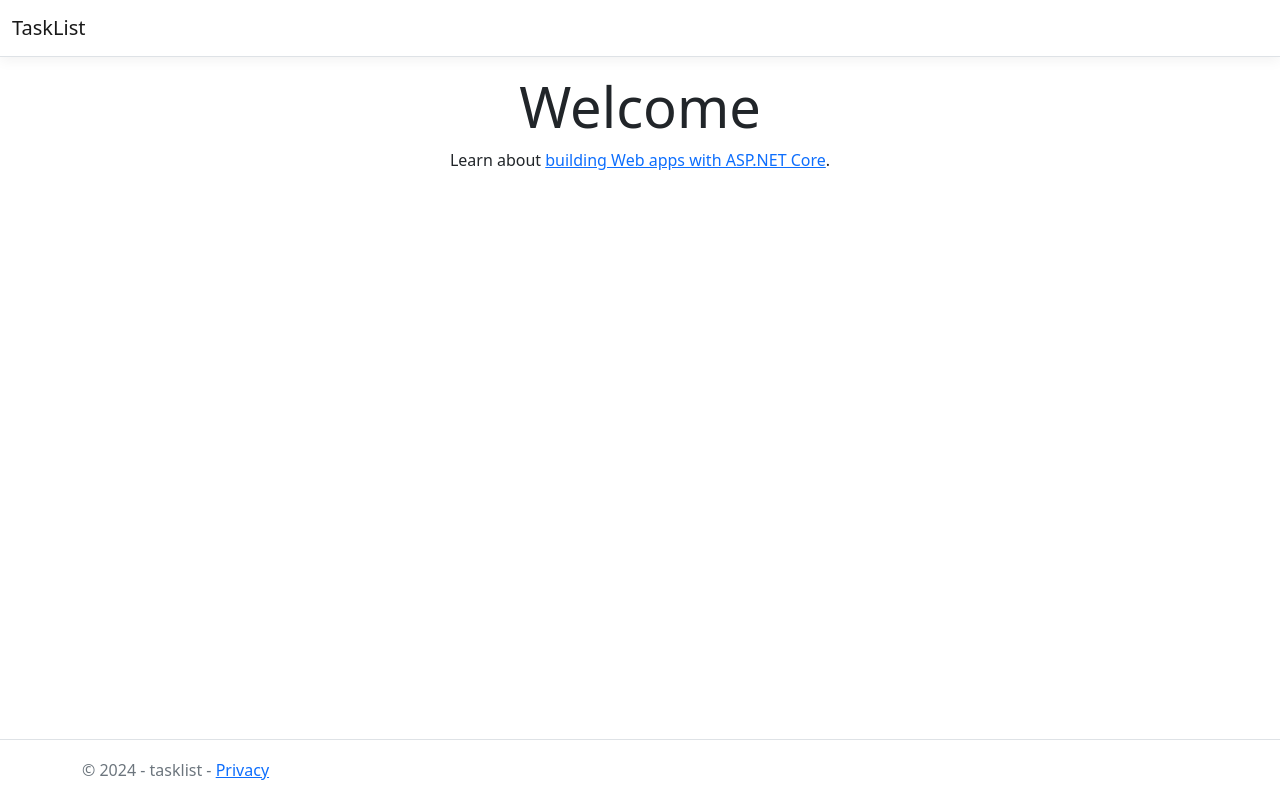
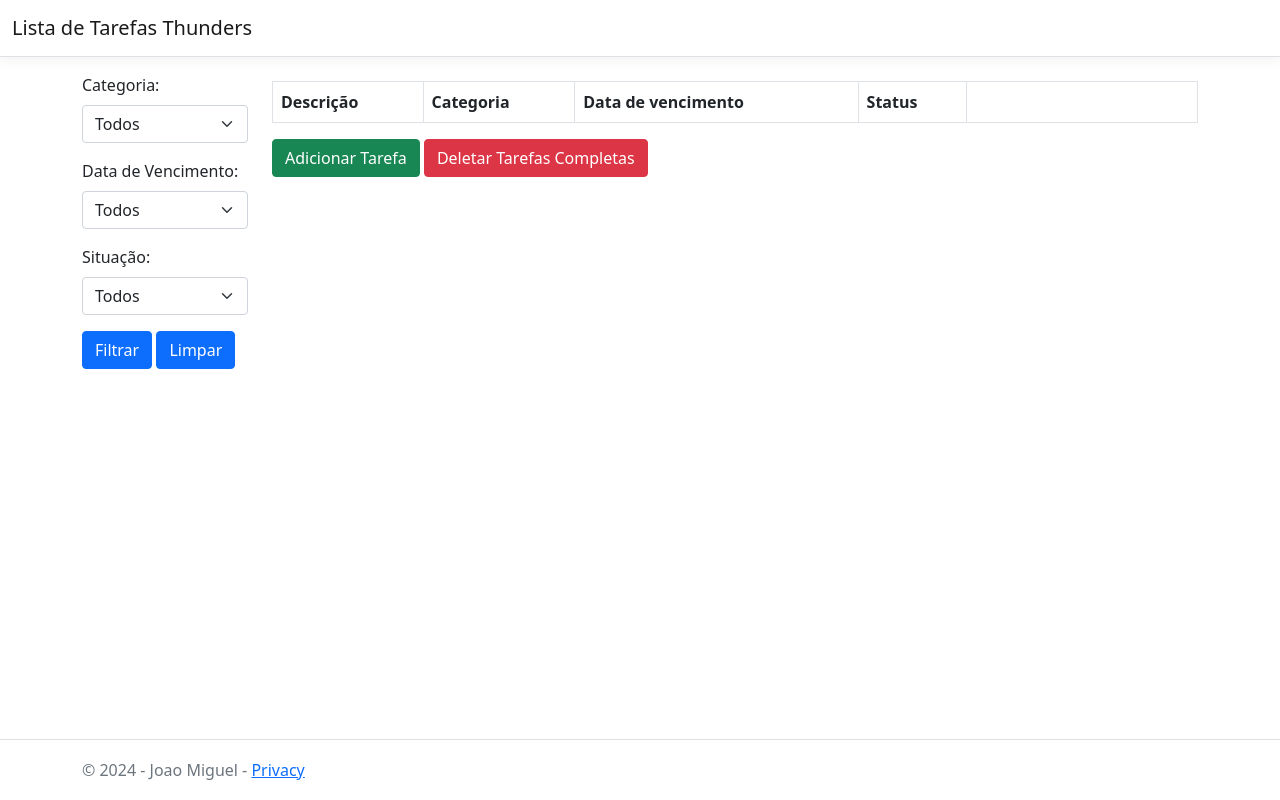
Before and after one commit to jmiguellsantos/tasklist, an ASP.NET Core app: page / in a window 1280 px wide. Run offline with ASP.NET Core 8, Linux system fonts and the light colour scheme; data comes from the database, SQL or seed files in the repository; lists and menus that the app fills with data are empty; style sheets or scripts are compiled from the project's sources.

Commit message:
Configuração de endpoints e suas respectivas chamadas, com desenvolvimento da tela de adicionar tarefas + apresentação de tabela de resultados

```diff
--- a/tasklist/Controllers/HomeController.cs
+++ b/tasklist/Controllers/HomeController.cs
@@ -61,5 +61,76 @@ namespace tasklist.Controllers
 
             return View(tarefas);
         }
+
+
+        public IActionResult Adicionar()
+        {
+            ViewBag.Categorias = _context.Categorias.ToList();
+            ViewBag.Status = _context.Statuses.ToList();
+
+            var tarefa = new Tarefa { StatusId = "aberto" };
+
+            return View(tarefa);
+        }
+
+        [HttpPost]
+        public IActionResult Filtrar(string[] filtro)
+        {
+            string id = string.Join('-', filtro);
+            return RedirectToAction("Index", new { ID = id });
+        }
+
+        [HttpPost]
+        public IActionResult MarcarCompleto([FromRoute] string id, Tarefa tarefaSelecionada)
+        {
+
+            tarefaSelecionada = _context.Tarefas.Find(tarefaSelecionada.Id);
+
+            if (tarefaSelecionada != null)
+            {
+                tarefaSelecionada.StatusId = "completo";
+                _context.SaveChanges();
+            }
+
+            return RedirectToAction("Index", new { ID = id });
+
+        }
+
+        [HttpPost]
+        public IActionResult Adicionar(Tarefa tarefa)
+        {
+            if (ModelState.IsValid)
+            {
+
+                _context.Tarefas.Add(tarefa);
+                _context.SaveChanges();
+
+                return RedirectToAction("Index");
+
+            }
+            else
+            {
+                ViewBag.Categorias = _context.Categorias.ToList();
+                ViewBag.Status = _context.Statuses.ToList();
+
+                return View(tarefa);
+            }
+        }
+
+
+        [HttpPost]
+        public IActionResult DeletarCompletos(string id)
+        {
+            var paraDeletar = _context.Tarefas.Where(s => s.StatusId == "completo").ToList();
+
+            foreach (var tarefa in paraDeletar)
+            {
+                _context.Tarefas.Remove(tarefa);
+            }
+
+            _context.SaveChanges();
+
+            return RedirectToAction("Index", new { ID = id });
+        }
     }
 }
--- a/tasklist/Views/Home/Index.cshtml
+++ b/tasklist/Views/Home/Index.cshtml
@@ -1,8 +1,86 @@
-@{
-    ViewData["Title"] = "Home Page";
-}
+@model IEnumerable<Tarefa>
 
-<div class="text-center">
-    <h1 class="display-4">Welcome</h1>
-    <p>Learn about <a href="https://learn.microsoft.com/aspnet/core">building Web apps with ASP.NET Core</a>.</p>
-</div>
+    <div class="row">
+        <div class="col-md-2">
+            <form asp-action="Filtrar" asp-controller="Home" method="post">
+                <div class="mb-3">
+                    <label class="form-label">Categoria:</label>
+                    <select
+                        name="filtro"
+                        class="form-select"
+                        asp-items="@(new SelectList(ViewBag.Categorias, "CategoriaId", "Nome", ViewBag.Filtros.CategoriaId))"
+                    >
+                    <option value="todos">Todos</option>
+                    </select>
+                </div>
+
+            <div class="mb-3">
+                <label class="form-label">Data de Vencimento:</label>
+                <select name="filtro"
+                        class="form-select"
+                        asp-items="@(new SelectList(ViewBag.VencimentoValores, "Key", "Value", ViewBag.Filtros.Vencimento))">
+                    <option value="todos">Todos</option>
+                </select>
+            </div>
+
+            <div class="mb-3">
+                <label class="form-label">Situação:</label>
+                <select name="filtro"
+                        class="form-select"
+                        asp-items="@(new SelectList(ViewBag.Status, "StatusId", "Nome", ViewBag.Filtros.StatusId))">
+                    <option value="todos">Todos</option>
+                </select>
+            </div>
+
+            <button type="submit" class="btn btn-primary">Filtrar</button>
+            <a asp-action="Index" asp-route-id="" class="btn btn-primary">Limpar</a>
+
+            </form>
+        </div>
+        <div class="col-md-10">
+            <form asp-action="MarcarCompleto" method="post" asp-route-id="@ViewBag.Filtros.FiltroString">
+
+                <table class="table table-bordered table-striped mt-2">
+                    <thead>
+                        <tr>
+                            <th>Descrição</th>
+                            <th>Categoria</th>
+                            <th>Data de vencimento</th>
+                            <th>Status</th>
+                            <th class="w-25"></th>
+                        </tr>
+                    </thead>
+                    <tbody>
+
+                    @foreach (Tarefa tarefa in Model)
+                    {
+
+                        string atrasado = tarefa.Atrasado ? "bg-warning" : "";
+
+                        <tr>
+                            <td>@tarefa.Descricao</td>
+                            <td>@tarefa.Categoria.Nome</td>
+                            <td class="@atrasado">@tarefa.DataDeVencimento?.ToShortDateString()</td>
+                            <td class="@atrasado">@tarefa.Status.Nome</td>
+                            <td>
+
+                                @if (tarefa.StatusId == "aberto")
+                                {
+                                    <button type="submit" class="btn btn-primary btn-sm"
+                                            name="@nameof(Tarefa.Id)"
+                                            value="@tarefa.Id">
+                                        Completar
+                                    </button>
+                                }
+                            </td>
+                        </tr>
+                    }
+                </tbody>
+            </table>
+        </form>
+            <form asp-action="DeletarCompletos" method="post" asp-route-id="@ViewBag.Filtros.FiltroString">
+                <a asp-action="Adicionar" asp-controller="Home" class="btn btn-success">Adicionar Tarefa</a>
+                <button type="submit" class="btn btn-danger">Deletar Tarefas Completas</button>
+            </form>
+        </div>
+    </div>
--- a/tasklist/Views/Shared/_Layout.cshtml
+++ b/tasklist/Views/Shared/_Layout.cshtml
@@ -3,7 +3,7 @@
 <head>
     <meta charset="utf-8" />
     <meta name="viewport" content="width=device-width, initial-scale=1.0" />
-    <title>@ViewData["Title"] - TaskList</title>
+    <title>@ViewData["Title"] Thunders</title>
     <link rel="stylesheet" href="~/lib/bootstrap/dist/css/bootstrap.min.css" />
     <link rel="stylesheet" href="~/css/site.css" asp-append-version="true" />
     <link rel="stylesheet" href="~/tasklist.styles.css" asp-append-version="true" />
@@ -12,7 +12,7 @@
     <header>
         <nav class="navbar navbar-expand-sm navbar-toggleable-sm navbar-light bg-white border-bottom box-shadow mb-3">
             <div class="container-fluid">
-                <a class="navbar-brand" asp-area="" asp-controller="Home" asp-action="Index">TaskList</a>
+                <a class="navbar-brand" asp-area="" asp-controller="Home" asp-action="Index">Lista de Tarefas Thunders</a>
                 <button class="navbar-toggler" type="button" data-bs-toggle="collapse" data-bs-target=".navbar-collapse" aria-controls="navbarSupportedContent"
                         aria-expanded="false" aria-label="Toggle navigation">
                     <span class="navbar-toggler-icon"></span>
@@ -33,7 +33,7 @@
 
     <footer class="border-top footer text-muted">
         <div class="container">
-            &copy; 2024 - tasklist - <a asp-area="" asp-controller="Home" asp-action="Privacy">Privacy</a>
+            &copy; 2024 - Joao Miguel - <a asp-area="" asp-controller="Home" asp-action="Privacy">Privacy</a>
         </div>
     </footer>
     <script src="~/lib/jquery/dist/jquery.min.js"></script>
```
Also changed, not shown: tasklist/Views/Home/Adicionar.cshtml (added, +41 -0 lines), 16 other files.
